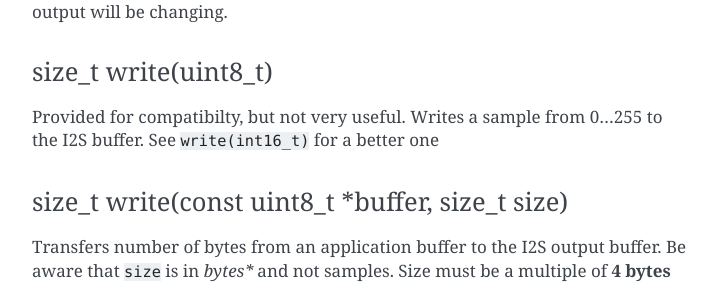
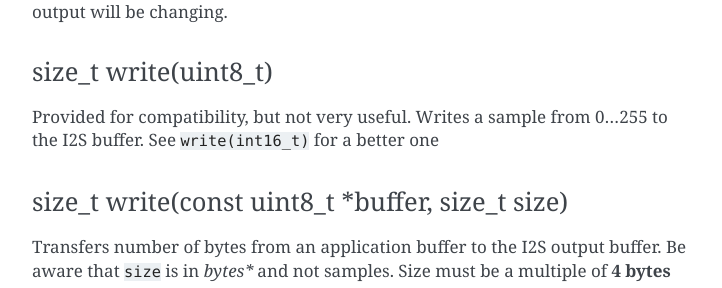
Before and after one commit to earlephilhower/arduino-pico, a Sphinx documentation site: the page built from docs/i2s.rst, in a window 1280 px wide. Shown: the part 1178-1466 px from the top of the page, without its empty margins (388-1110 px from the left). Built offline with Sphinx 7.4.7, drawn with Linux system fonts in a browser that asks for light colours; pages that are not in the unit, such as notebooks, are missing from menus.

Commit message:
Fix repo spelling issues (#152)

```diff
--- a/docs/eeprom.rst
+++ b/docs/eeprom.rst
@@ -4,7 +4,7 @@
 While the Raspberry Pi Pico RP2040 does not come with an EEPROM onboard, we
 simulate one by using a single 4K chunk of flash at the end of flash space.
 
-**Note that this is a simulated EEPROM and will only support the numeber of
+**Note that this is a simulated EEPROM and will only support the number of
 writes as the onboard flash chip, not the 100,000 or so of a real EEPROM.**
 Therefore, do not frequently update the EEPROM or you may prematurely wear
 out the flash.
--- a/docs/fs.rst
+++ b/docs/fs.rst
@@ -3,7 +3,7 @@
 
 The Arduino-Pico core supports using some of the onboard flash as a file
 system, useful for storing configuration data, output strings, logging,
-and more.  It also supports using SD cards as another (FAT32) filesytem,
+and more.  It also supports using SD cards as another (FAT32) filesystem,
 with an API that's compatible with the onboard flash file system.
 
 
--- a/docs/i2s.rst
+++ b/docs/i2s.rst
@@ -47,7 +47,7 @@
 
 size_t write(uint8_t)
 ~~~~~~~~~~~~~~~~~~~~~
-Provided for compatibilty, but not very useful.  Writes a sample from 0...255
+Provided for compatibility, but not very useful.  Writes a sample from 0...255
 to the I2S buffer.  See ``write(int16_t)`` for a better one
 
 size_t write(const uint8_t \*buffer, size_t size)
```
Also changed, not shown: tools/README.md, 6 other files.
